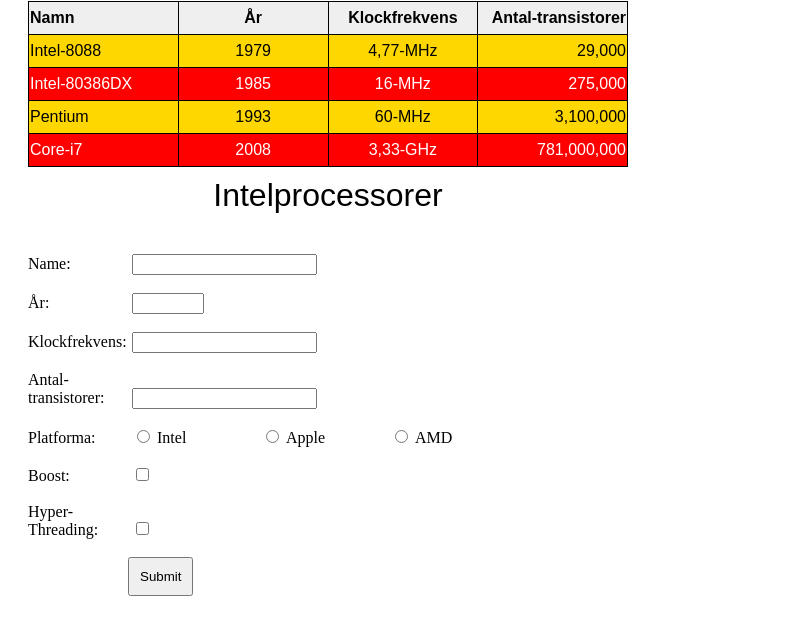
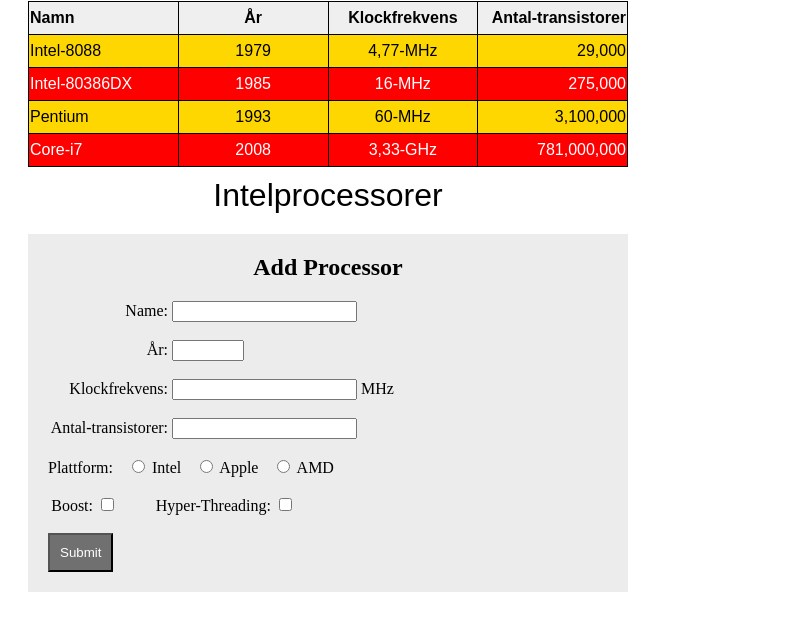
Before and after one commit to Stanzhy/TableAndForms, a plain HTML site: page index.html in a window 1280 px wide. Shown: the part 79-714 px from the top of the page, without its empty margins (0-791 px from the left). Drawn offline with Linux system fonts and the light colour scheme.

Commit message:
second commit

```diff
--- a/index.html
+++ b/index.html
@@ -48,15 +48,18 @@
       </tbody>
     </table>
     <form action="tack.html" method="post">
+      <h2>Add Processor</h2>
       <label for="name">Name:</label>
       <input type="text" id="name" name="name" /><br /><br />
       <label for="year">År:</label>
       <input type="number" min="1900" max="2026" id="year" name="year" /><br /><br />
       <label for="frequency">Klockfrekvens:</label>
-      <input type="number" step="0.01" id="frequency" name="frequency" /><br /><br />
+      <input type="number" step="0.01" id="frequency" name="frequency" />
+      <label for="frequency">MHz</label>
+      <br /><br />
       <label for="transistors">Antal-transistorer:</label>
       <input type="number" id="transistors" name="transistors" /><br /><br />
-      <label for="platform">Platforma:</label>
+      <label for="platform">Plattform:</label>
       <input type="radio" id="platform" name="platform" value="Intel" />
       <label for="platform">Intel</label>
       <input type="radio" id="platform" name="platform" value="Apple" />
@@ -69,12 +72,12 @@
         id="boost"
         name="boost"
         value="yes"
-      /><br /><br />
-      <label for="HyperThreading">Hyper-Threading:</label>
+      />
+      <label for="hyperThreading">Hyper-Threading:</label>
       <input
         type="checkbox"
-        id="HyperThreading"
-        name="HyperThreading"
+        id="hyperThreading"
+        name="hyperThreading"
         value="yes"
       /><br /><br />
       <button type="submit">Submit</button>
--- a/style.css
+++ b/style.css
@@ -56,22 +56,45 @@
 
 form {
   padding: 20px;
+  width: 560px;
+  margin: 20px;
+  background-color: rgb(236, 236, 236);
+}
+
+h2 {
+  text-align: center;
+  margin-top: 0;
+  margin-bottom: 20px;
 }
 
 label {
   display: inline-block;
-  width: 100px;
+  width: 120px;
+  text-align: right;
 }
 
-label[for="gender"] {
-  width: 60px;
+label[for="platform"] {
+  width: 50px;
+  margin-right: 10px;
+  text-align: left;
+  display: inline;
 }
 
-label[for="country"] {
-  width: 110px;
+label:nth-of-type(4) {
+  text-align: left;
+}
+
+label[for="boost"] {
+  width: 45px;
+}
+
+label[for="hyperThreading"] {
+  width: 120px;
+  margin-left: 30px;
 }
 
 button {
-  margin-left: 100px;
   padding: 10px;
+  color: white;
+  background-color: rgb(112, 112, 112);
 }
```
